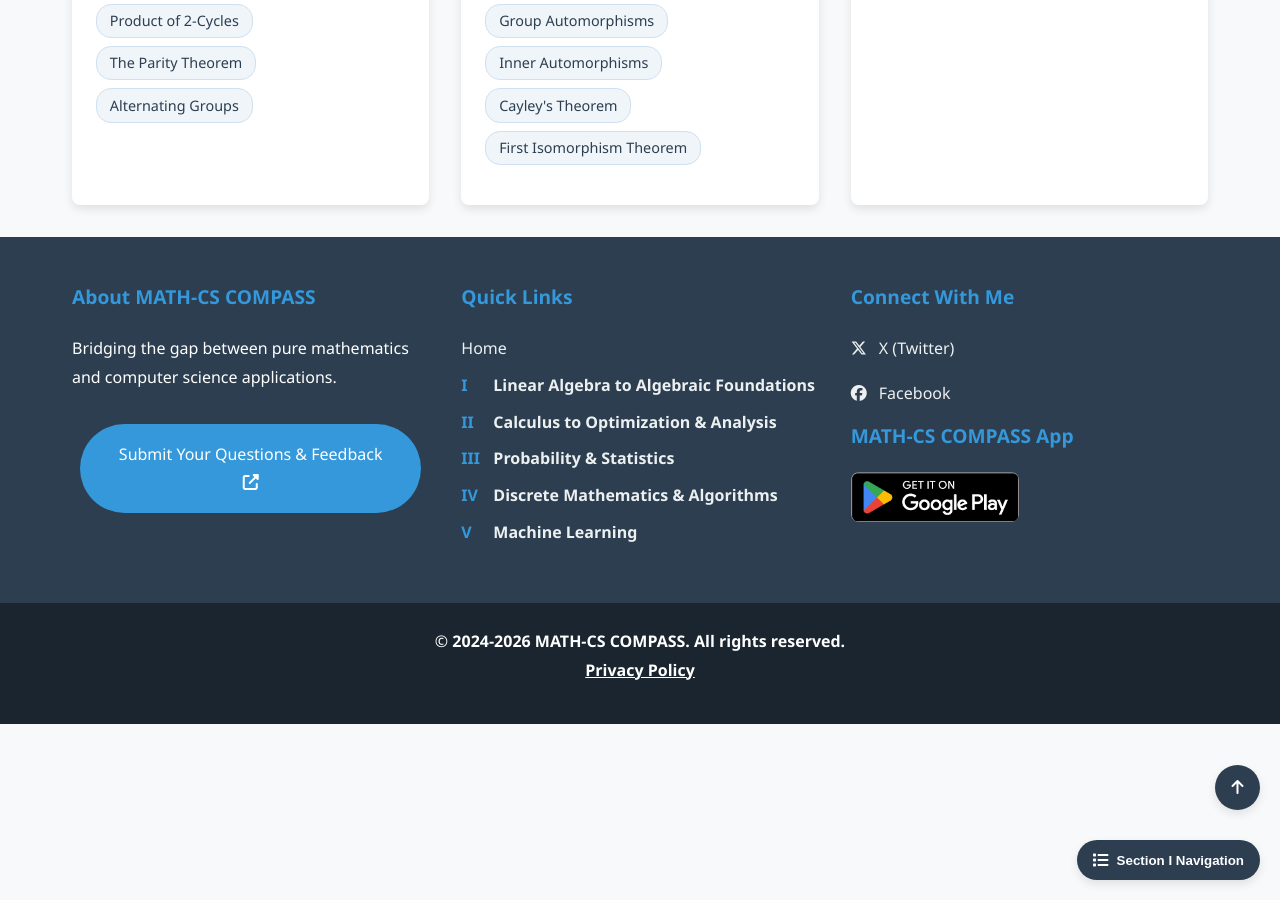
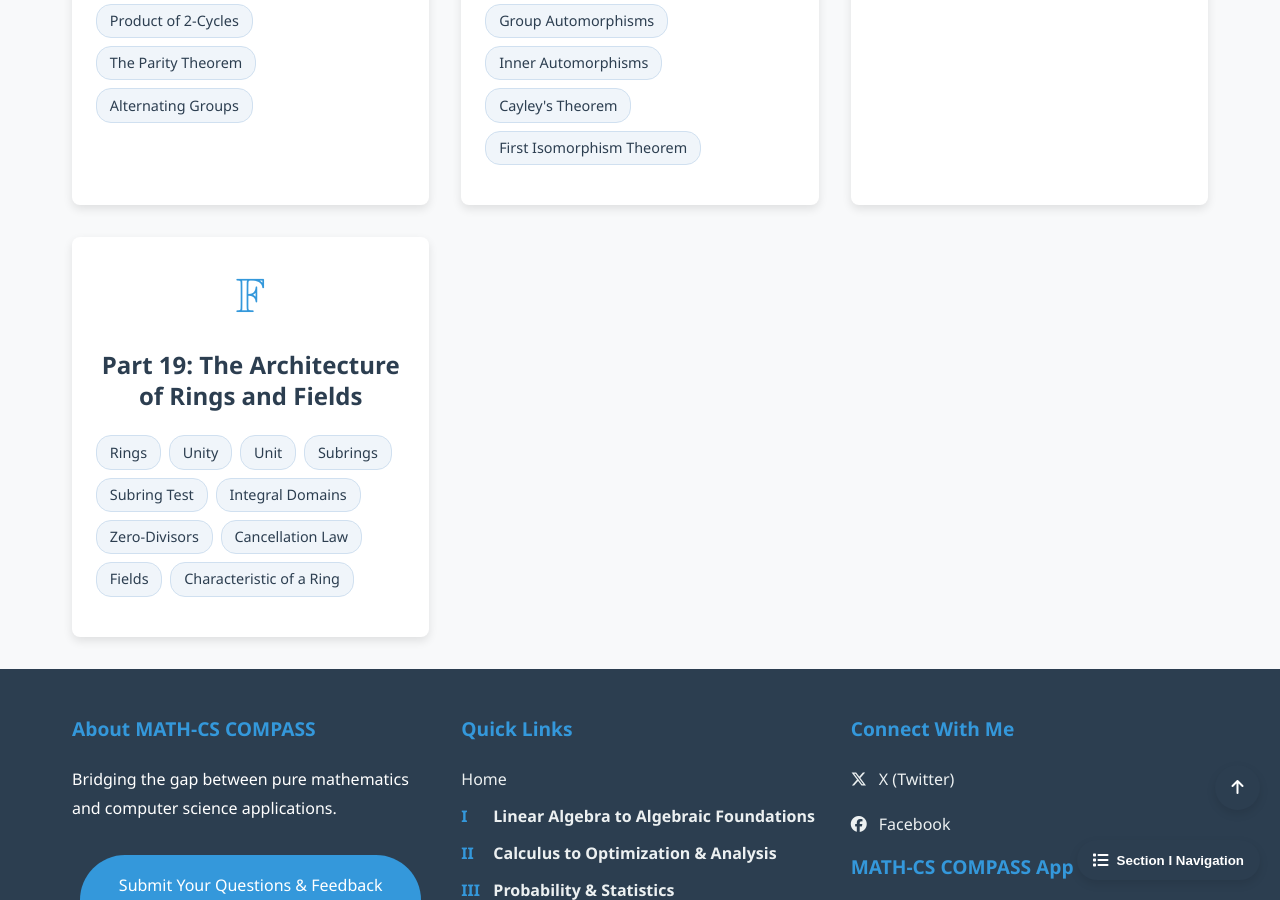
Before and after one commit to Yusukey01/yusukey01.github.io, a Jekyll site: the page built from Mathematics/Linear_algebra/linear_algebra.html, in a window 1280 px wide and 900 px high, scrolled down 4057 px. Built offline with Jekyll 4.4.1, drawn with Linux system fonts in a browser that asks for light colours.

Commit message:
Open Sction I- Part19

```diff
--- a/Mathematics/Linear_algebra/linear_algebra.html
+++ b/Mathematics/Linear_algebra/linear_algebra.html
@@ -378,6 +378,23 @@ uses_python: false
                         </div>
                     </div>
 
+                    <div class="card">
+                        <div class="card-icon">\(\mathbb{F}\)</div>
+                        <h3><a href="intro_rings.html">Part 19: The Architecture of Rings and Fields</a></h3>
+                        <div class="keywords">
+                            <span>Rings</span>
+                            <span>Unity</span>
+                            <span>Unit</span>
+                            <span>Subrings</span>
+                            <span>Subring Test</span>
+                            <span>Integral Domains</span>
+                            <span>Zero-Divisors</span>
+                            <span>Cancellation Law</span>
+                            <span>Fields</span>
+                            <span>Characteristic of a Ring</span>
+                        </div>
+                    </div>
+
                 </div>
             </section>
         </div>
--- a/Mathematics/pages.json
+++ b/Mathematics/pages.json
@@ -71,6 +71,10 @@
       {
         "path": "Mathematics/Linear_algebra/group_classification.html",
         "title": "Classification of Finite Abelian Groups"
+      },
+      {
+        "path": "Mathematics/Linear_algebra/intro_rings.html",
+        "title": "The Architecture of Rings and Fields"
       },
       {
         "path": "Mathematics/Calculus/linear_approximation.html",
--- a/_includes/section_i_navigation.html
+++ b/_includes/section_i_navigation.html
@@ -29,6 +29,7 @@
         <a href="{% if page.level == 'detail' %}cyclic_groups.html{% else %}../Linear_algebra/cyclic_groups.html{% endif %}" {% if page.url contains 'cyclic_groups' %}class="current-page"{% endif %}>Part 16: More Finite Groups</a>
         <a href="{% if page.level == 'detail' %}group_isomorphism.html{% else %}../Linear_algebra/group_isomorphism.html{% endif %}" {% if page.url contains 'group_isomorphism' %}class="current-page"{% endif %}>Part 17: Structural Group Theory</a>
         <a href="{% if page.level == 'detail' %}group_classification.html{% else %}../Linear_algebra/group_classification.html{% endif %}" {% if page.url contains 'group_classification' %}class="current-page"{% endif %}>Part 18: Classification of Finite Abelian Groups</a>
+        <a href="{% if page.level == 'detail' %}intro_rings.html{% else %}../Linear_algebra/intro_rings.html{% endif %}" {% if page.url contains 'intro_rings' %}class="current-page"{% endif %}>Part 19: The Architecture of Rings and Fields</a>
       </div>
     </div>
 </div>
--- a/pages.json
+++ b/pages.json
@@ -71,6 +71,10 @@
       {
         "path": "Mathematics/Linear_algebra/group_classification.html",
         "title": "Classification of Finite Abelian Groups"
+      },
+      {
+        "path": "Mathematics/Linear_algebra/intro_rings.html",
+        "title": "The Architecture of Rings and Fields"
       },
       {
         "path": "Mathematics/Calculus/linear_approximation.html",
--- a/updates.json
+++ b/updates.json
@@ -1,4 +1,9 @@
 [   {
+      "date": "01/10/2026",
+      "content": "Section I - Part 19: The Architecture of Rings and Fields has been opend.",
+      "url": "Mathematics/Linear_algebra/intro_rings.html"
+    },
+    {
     "date": "01/03/2026",
     "content": "HAPPY NEW YEAR!!\n Updated Privacy Policy & official domain has been updated to math-cs-compass.com for better accessibility."
     },
```
